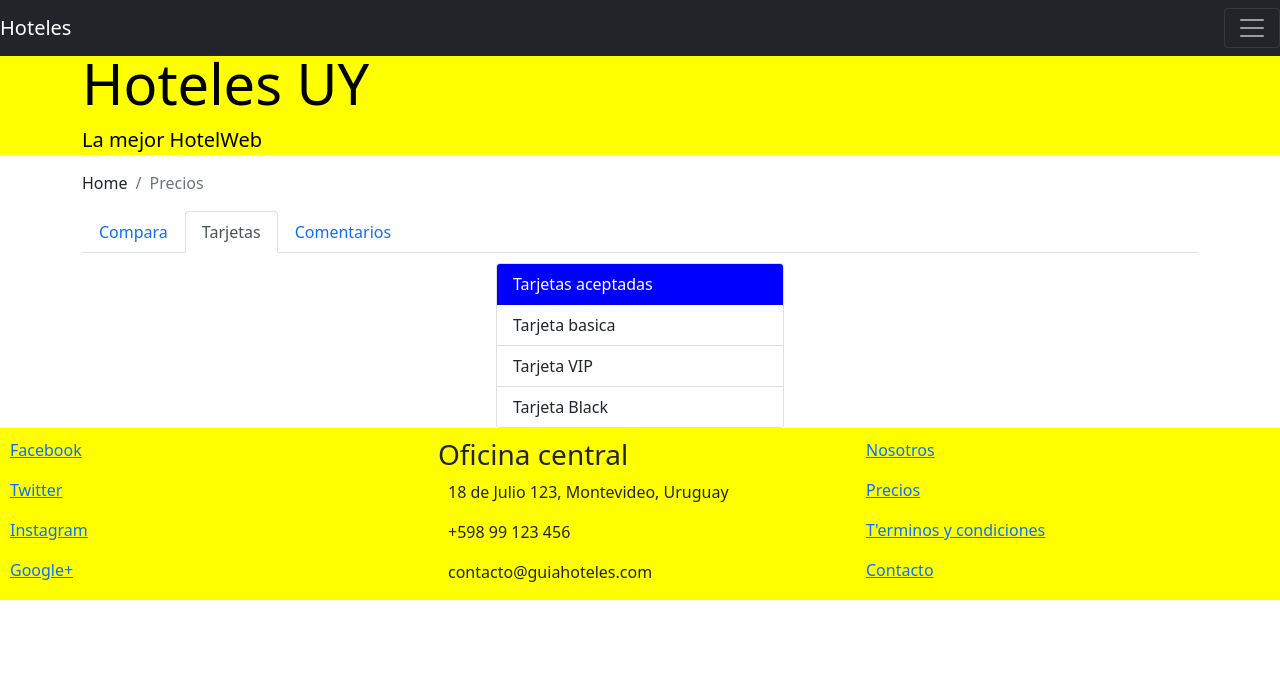
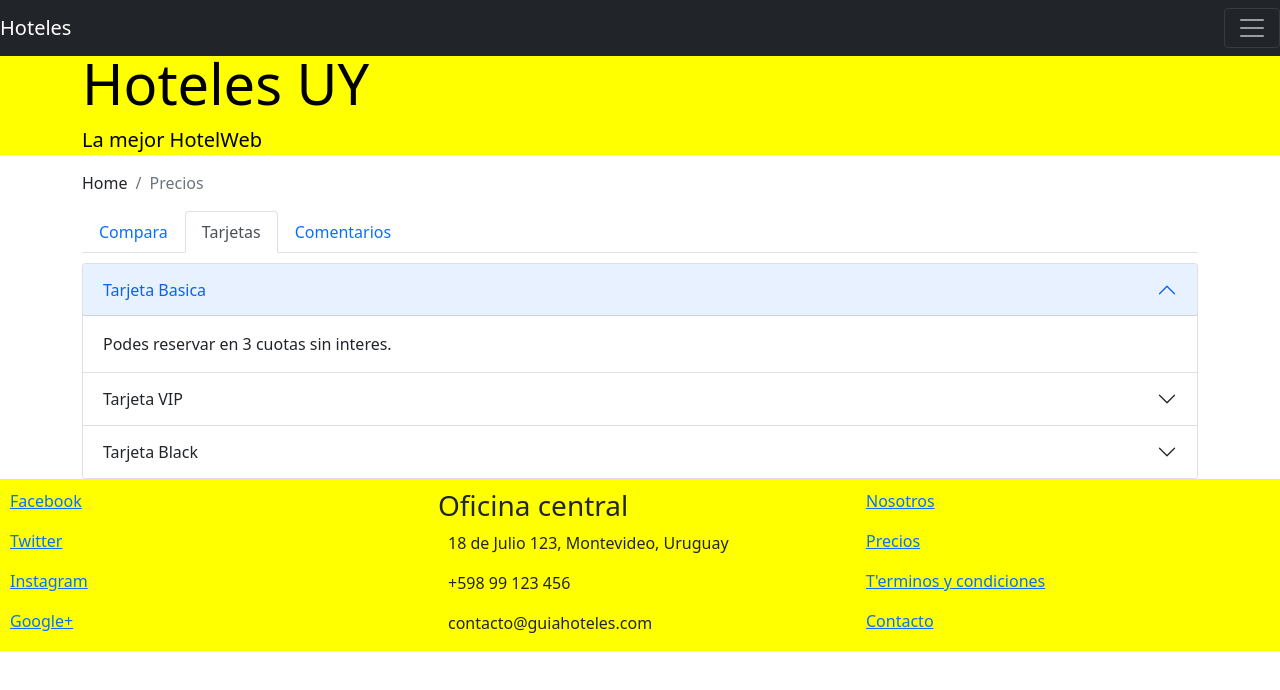
Before and after one commit to PabloRecarte/bootstrap-4, a website: page prices.html in a window 1280 px wide. Both pictures are taken after a click on the tab "Tarjetas". Drawn offline with nearby package versions, Linux system fonts and the light colour scheme; a web font is replaced by a local one.

Commit message:
agregamos accordion

```diff
--- a/prices.html
+++ b/prices.html
@@ -155,16 +155,42 @@
           </div>
         </div>
         <div class="tab-pane fade show" id="tarjetas" role="tabpanel" aria-labelledby="tarjetas-tab">
-          <div class="d-flex justify-content-center">
-            <div class="card" style="width: 18rem;">
-              <div class="card-header" style="background-color: blue; color: white;">
-                Tarjetas aceptadas
+          <div class="accordion" id="accordionExample">
+            <div class="accordion-item">
+              <h2 class="accordion-header" id="headingOne">
+                <button class="accordion-button" type="button" data-bs-toggle="collapse" data-bs-target="#basica" aria-expanded="true" aria-controls="basica">
+                  Tarjeta Basica
+                </button>
+              </h2>
+              <div id="basica" class="accordion-collapse collapse show" aria-labelledby="headingOne" data-bs-parent="#accordionExample">
+                <div class="accordion-body">
+                  Podes reservar en 3 cuotas sin interes.
+                </div>
               </div>
-              <ul class="list-group list-group-flush">
-                <li class="list-group-item">Tarjeta basica</li>
-                <li class="list-group-item">Tarjeta VIP</li>
-                <li class="list-group-item">Tarjeta Black</li>
-              </ul>
+            </div>
+            <div class="accordion-item">
+              <h2 class="accordion-header" id="headingTwo">
+                <button class="accordion-button collapsed" type="button" data-bs-toggle="collapse" data-bs-target="#vip" aria-expanded="false" aria-controls="vip">
+                  Tarjeta VIP
+                </button>
+              </h2>
+              <div id="vip" class="accordion-collapse collapse" aria-labelledby="headingTwo" data-bs-parent="#accordionExample">
+                <div class="accordion-body">
+                  Podes reservar en 6 cuotas sin interes. Al llegar, recibiras una canasta de obsequios para disfrutar con tu familia.
+                </div>
+              </div>
+            </div>
+            <div class="accordion-item">
+              <h2 class="accordion-header" id="headingThree">
+                <button class="accordion-button collapsed" type="button" data-bs-toggle="collapse" data-bs-target="#black" aria-expanded="false" aria-controls="black">
+                  Tarjeta Black
+                </button>
+              </h2>
+              <div id="black" class="accordion-collapse collapse" aria-labelledby="headingThree" data-bs-parent="#accordionExample">
+                <div class="accordion-body">
+                  Podes reservar en 12 cuotas sin interes. Al llegar, recibiras una canasta de obsequios para disfrutar con tu familia y un acceso al gimnasio y spa todos los dias de tus vacaciones.
+                </div>
+              </div>
             </div>
           </div>
         </div>
```
